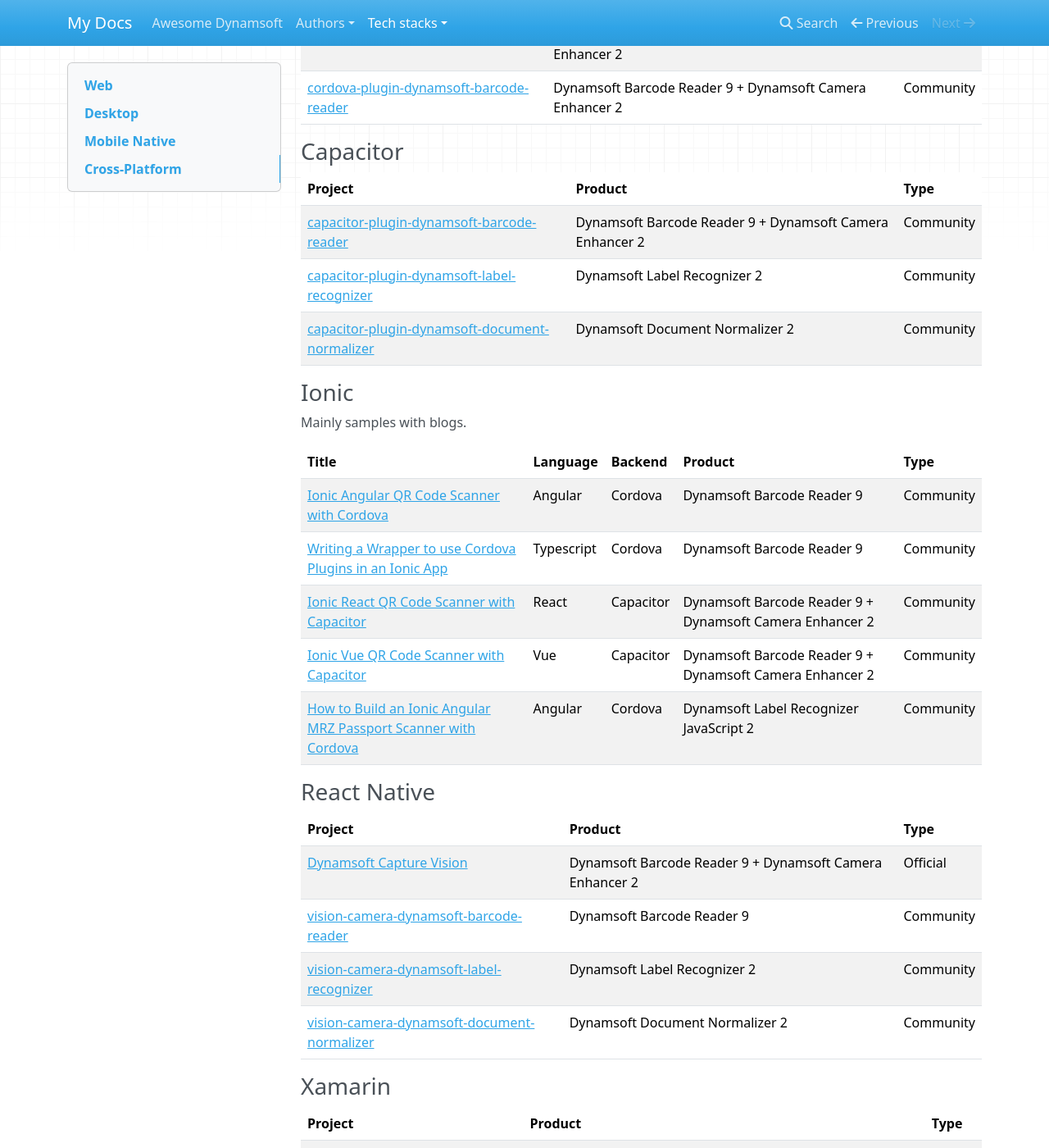
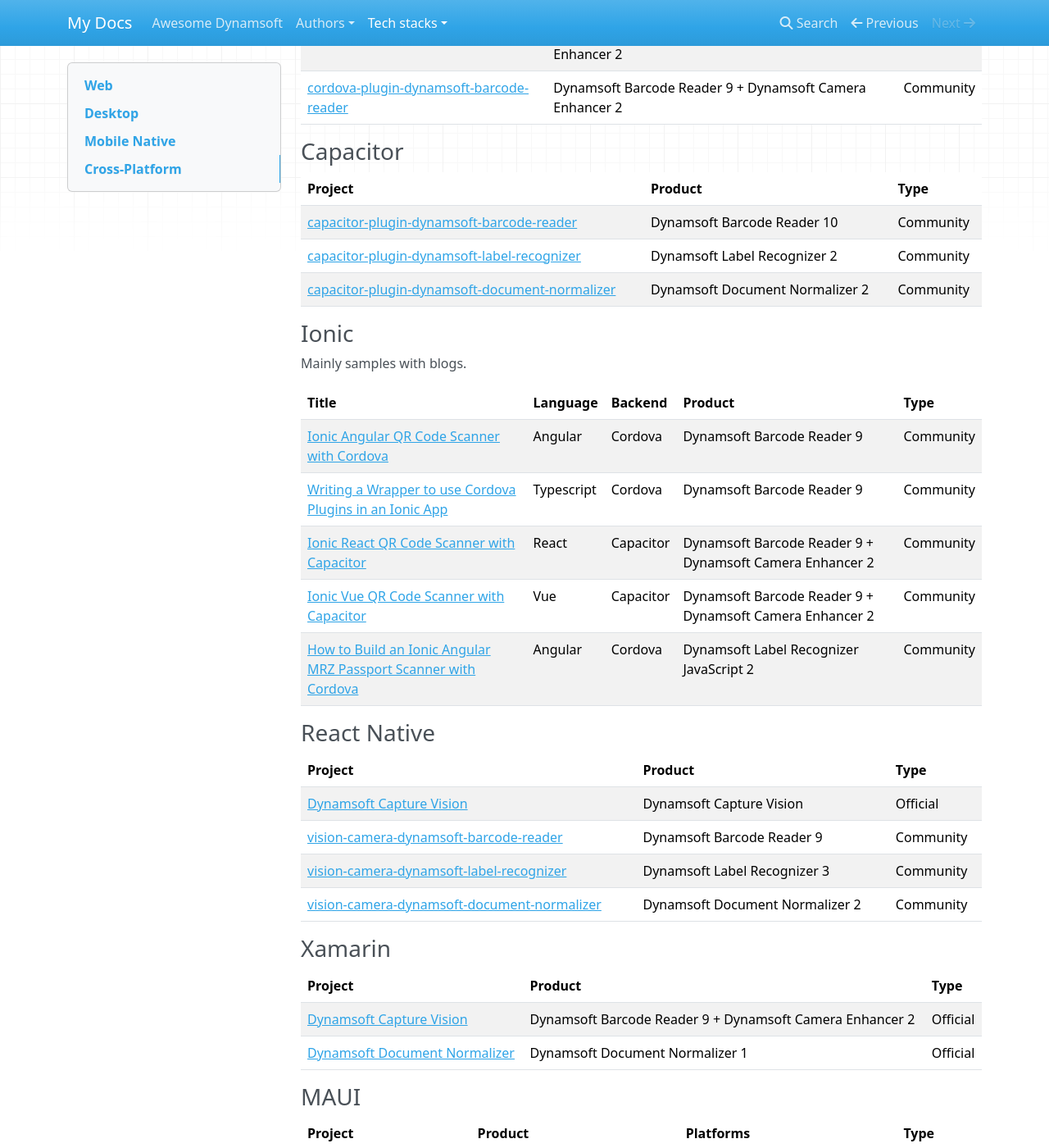
Before and after one commit to tony-xlh/awesome-dynamsoft, an MkDocs documentation site: the page built from docs/tech-stacks/index.md, in a window 1280 px wide and 1400 px high, scrolled down 1352 px. Shown: the whole window at 82% size. Built offline with MkDocs 1.6.1, drawn with Linux system fonts in a browser that asks for light colours; nearby versions of some CDN libraries; some of the changed text lies outside the part shown.

Commit message:
update versions in the tech stacks doc

```diff
--- a/docs/tech-stacks/index.md
+++ b/docs/tech-stacks/index.md
@@ -53,7 +53,7 @@ Some are maintained by the official Dynamsoft team and some are maintained by th
 
 | Project | Product | Type |
 | ----------- | ----------- | ----------- |
-| [capacitor-plugin-dynamsoft-barcode-reader](https://www.npmjs.com/package/capacitor-plugin-dynamsoft-barcode-reader)  | Dynamsoft Barcode Reader 9 + Dynamsoft Camera Enhancer 2 | Community |
+| [capacitor-plugin-dynamsoft-barcode-reader](https://www.npmjs.com/package/capacitor-plugin-dynamsoft-barcode-reader)  | Dynamsoft Barcode Reader 10 | Community |
 | [capacitor-plugin-dynamsoft-label-recognizer](https://www.npmjs.com/package/capacitor-plugin-dynamsoft-label-recognizer)  | Dynamsoft Label Recognizer 2 | Community |
 | [capacitor-plugin-dynamsoft-document-normalizer](https://www.npmjs.com/package/capacitor-plugin-dynamsoft-document-normalizer)  | Dynamsoft Document Normalizer 2 | Community |
 
@@ -75,9 +75,9 @@ Mainly samples with blogs.
 
 | Project | Product | Type |
 | ----------- | ----------- | ----------- |
-| [Dynamsoft Capture Vision](https://www.npmjs.com/package/dynamsoft-capture-vision-react-native)  | Dynamsoft Barcode Reader 9 + Dynamsoft Camera Enhancer 2 | Official |
+| [Dynamsoft Capture Vision](https://www.npmjs.com/package/dynamsoft-capture-vision-react-native)  | Dynamsoft Capture Vision | Official |
 | [vision-camera-dynamsoft-barcode-reader](https://www.npmjs.com/package/vision-camera-dynamsoft-barcode-reader) | Dynamsoft Barcode Reader 9 | Community |
-| [vision-camera-dynamsoft-label-recognizer](https://www.npmjs.com/package/vision-camera-dynamsoft-label-recognizer)  | Dynamsoft Label Recognizer 2 | Community |
+| [vision-camera-dynamsoft-label-recognizer](https://www.npmjs.com/package/vision-camera-dynamsoft-label-recognizer)  | Dynamsoft Label Recognizer 3 | Community |
 | [vision-camera-dynamsoft-document-normalizer](https://www.npmjs.com/package/vision-camera-dynamsoft-document-normalizer)  | Dynamsoft Document Normalizer 2 | Community |
 
 ### Xamarin
@@ -91,7 +91,7 @@ Mainly samples with blogs.
 
 | Project | Product | Platforms | Type |
 | ----------- | ----------- | ----------- |-------- |
-| [Dynamsoft Capture Vision](https://github.com/Dynamsoft/capture-vision-maui-samples) | Dynamsoft Barcode Reader 10 | Android, iOS | Official |
+| [Dynamsoft Capture Vision](https://github.com/Dynamsoft/capture-vision-maui-samples) | Dynamsoft Capture Vision | Android, iOS | Official |
 | [BarcodeQRCodeSDK](https://www.nuget.org/packages/BarcodeQRCodeSDK) | Dynamsoft Barcode Reader 9 | Android, iOS, Windows, Linux, macOS | Community |
 | [DocumentScannerSDK](https://www.nuget.org/packages/DocumentScannerSDK) | Dynamsoft Document Normalizer 1 | Android, iOS, Windows, Linux | Community |
 | [MRZSDK](https://www.nuget.org/packages/MrzScannerSDK) | Dynamsoft Label Recognizer 2 | Android, iOS, Windows, Linux | Community |
```
